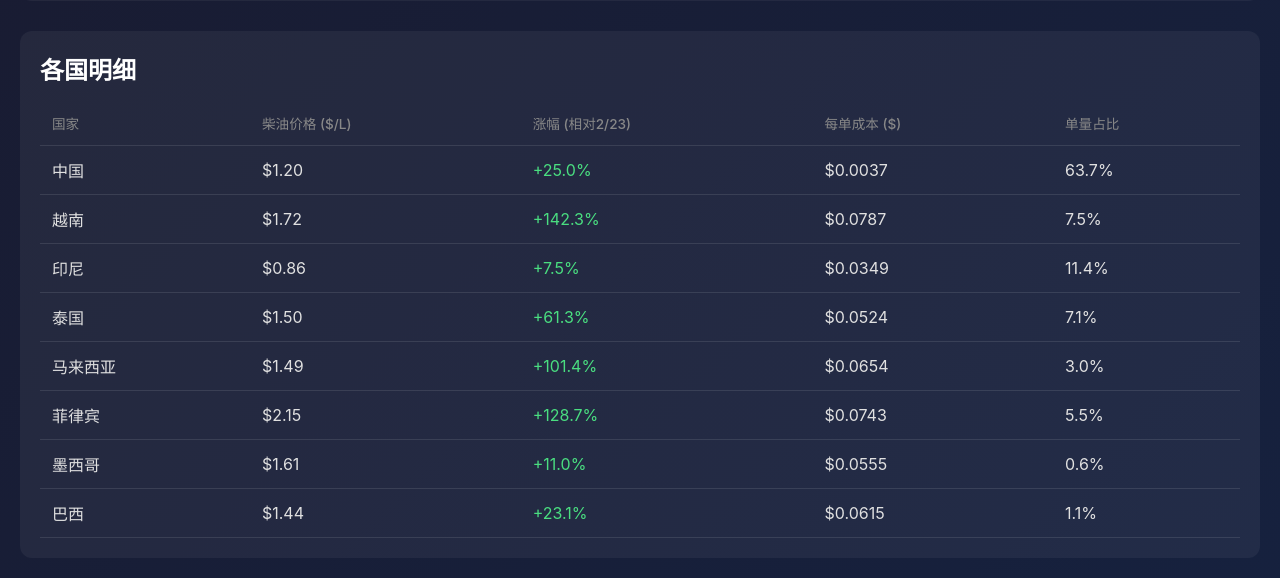
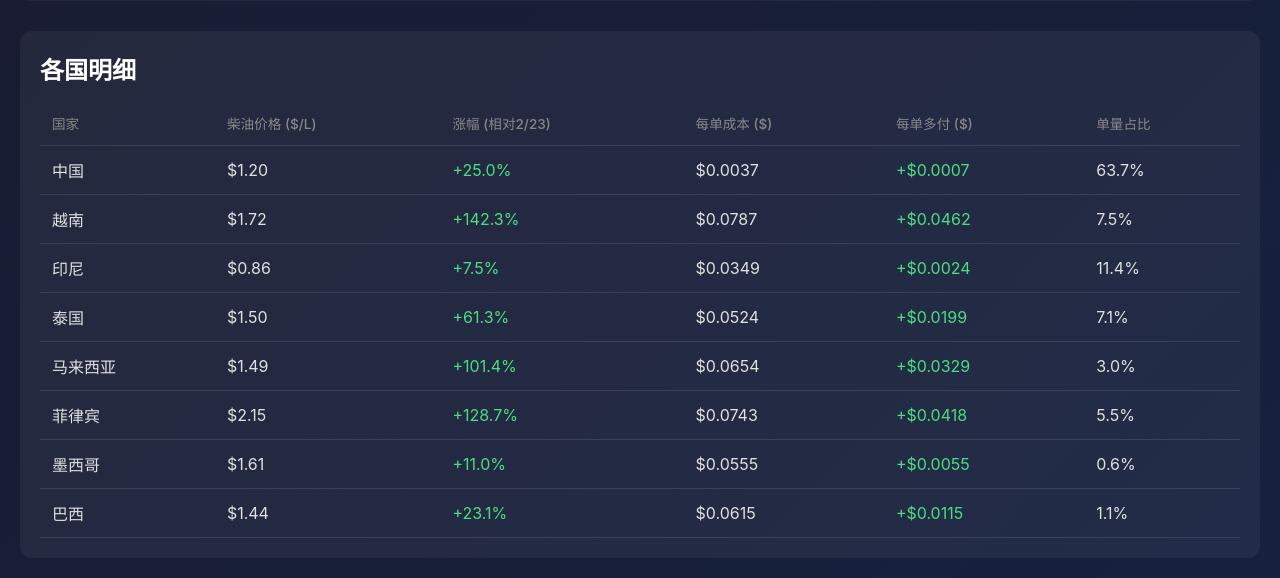
Before and after one commit to TracyWei111/fuel-tracker, a Flask app: page / in a window 1280 px wide. Shown: the part 775-1353 px from the top of the page. Run offline with Flask 3, Linux system fonts and the light colour scheme.

Commit message:
Add cost increase per order column

```diff
--- a/dashboard/templates/index.html
+++ b/dashboard/templates/index.html
@@ -252,11 +252,12 @@
                         <th>柴油价格 ($/L)</th>
                         <th>涨幅 (相对2/23)</th>
                         <th>每单成本 ($)</th>
+                        <th>每单多付 ($)</th>
                         <th>单量占比</th>
                     </tr>
                 </thead>
                 <tbody id="countriesTable">
-                    <tr><td colspan="5" class="loading">加载中...</td></tr>
+                    <tr><td colspan="6" class="loading">加载中...</td></tr>
                 </tbody>
             </table>
         </div>
@@ -326,7 +327,7 @@
             const tbody = document.getElementById('countriesTable');
 
             if (!countries || countries.length === 0) {
-                tbody.innerHTML = '<tr><td colspan="5" class="loading">暂无数据，请先配置 jnt_params.yaml</td></tr>';
+                tbody.innerHTML = '<tr><td colspan="6" class="loading">暂无数据，请先配置 jnt_params.yaml</td></tr>';
                 return;
             }
 
@@ -335,12 +336,18 @@
                 const changeSign = c.price_change_pct >= 0 ? '+' : '';
                 const weight = c.daily_orders > 0 ? (c.daily_orders / countries.reduce((sum, x) => sum + x.daily_orders, 0) * 100).toFixed(1) : '0.0';
 
+                // 计算每单成本涨幅 = 当前每单成本 - 基准每单成本
+                const costIncrease = c.cost_per_order - (c.baseline_cost_per_order || 0);
+                const costIncreaseClass = costIncrease >= 0 ? 'change-positive' : 'change-negative';
+                const costIncreaseSign = costIncrease >= 0 ? '+' : '';
+
                 return `
                     <tr>
                         <td class="country-name" onclick="highlightCountry('${c.country_key}')">${c.country_cn}</td>
                         <td>$${c.diesel_price.toFixed(2)}</td>
                         <td class="${changeClass}">${changeSign}${c.price_change_pct.toFixed(1)}%</td>
                         <td>$${c.cost_per_order.toFixed(4)}</td>
+                        <td class="${costIncreaseClass}">${costIncreaseSign}$${costIncrease.toFixed(4)}</td>
                         <td>${weight}%</td>
                     </tr>
                 `;
```
